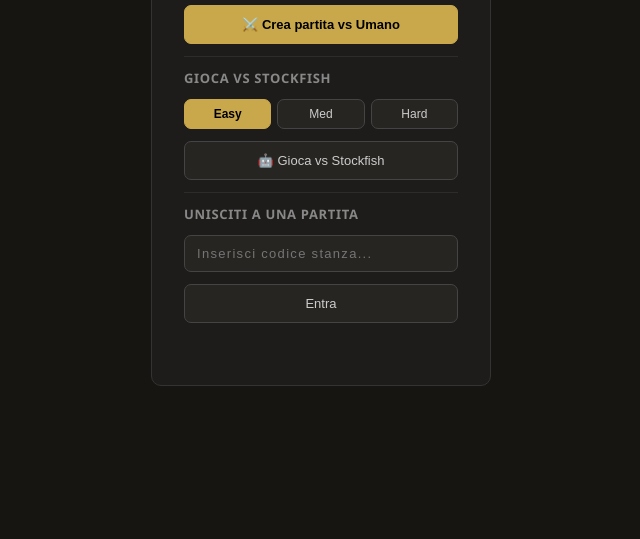
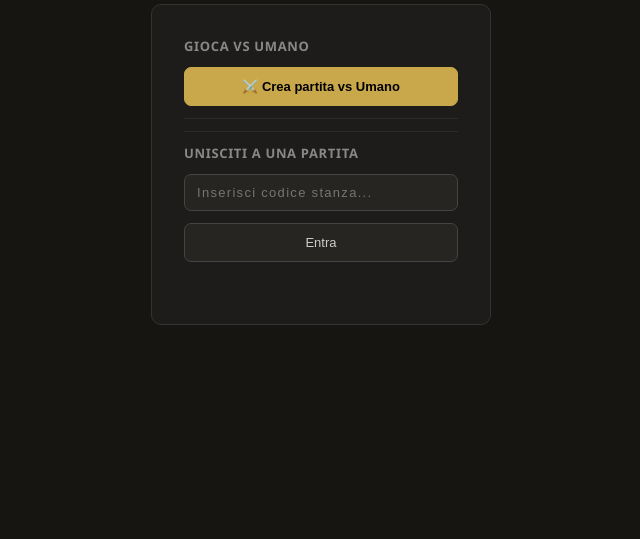
Before and after one commit to tre46vfr/chaos-chess, a website: page public/index.html in a window 1280 px wide. Shown: the part 261-800 px from the top of the page, without its empty margins (319-959 px from the left). Drawn offline with nearby package versions, Linux system fonts and the light colour scheme; no server answers.

Commit message:
Hide Stockfish button for now

```diff
--- a/public/index.html
+++ b/public/index.html
@@ -63,13 +63,6 @@ input:focus{border-color:#c9a84c}
   <h2>Gioca vs Umano</h2>
   <button class="btn primary" onclick="createRoom('pvp')">⚔️ Crea partita vs Umano</button>
   <hr class="divider">
-  <h2>Gioca vs Stockfish</h2>
-  <div class="deprow">
-    <button class="btn active" id="dep1" onclick="setDepUI(1,this)">Easy</button>
-    <button class="btn" id="dep2" onclick="setDepUI(10,this)">Med</button>
-    <button class="btn" id="dep3" onclick="setDepUI(18,this)">Hard</button>
-  </div>
-  <button class="btn" onclick="createRoom('engine')">🤖 Gioca vs Stockfish</button>
   <hr class="divider">
   <h2>Unisciti a una partita</h2>
   <input type="text" id="room-input" placeholder="Inserisci codice stanza..." maxlength="6" oninput="this.value=this.value.toUpperCase()">
```
